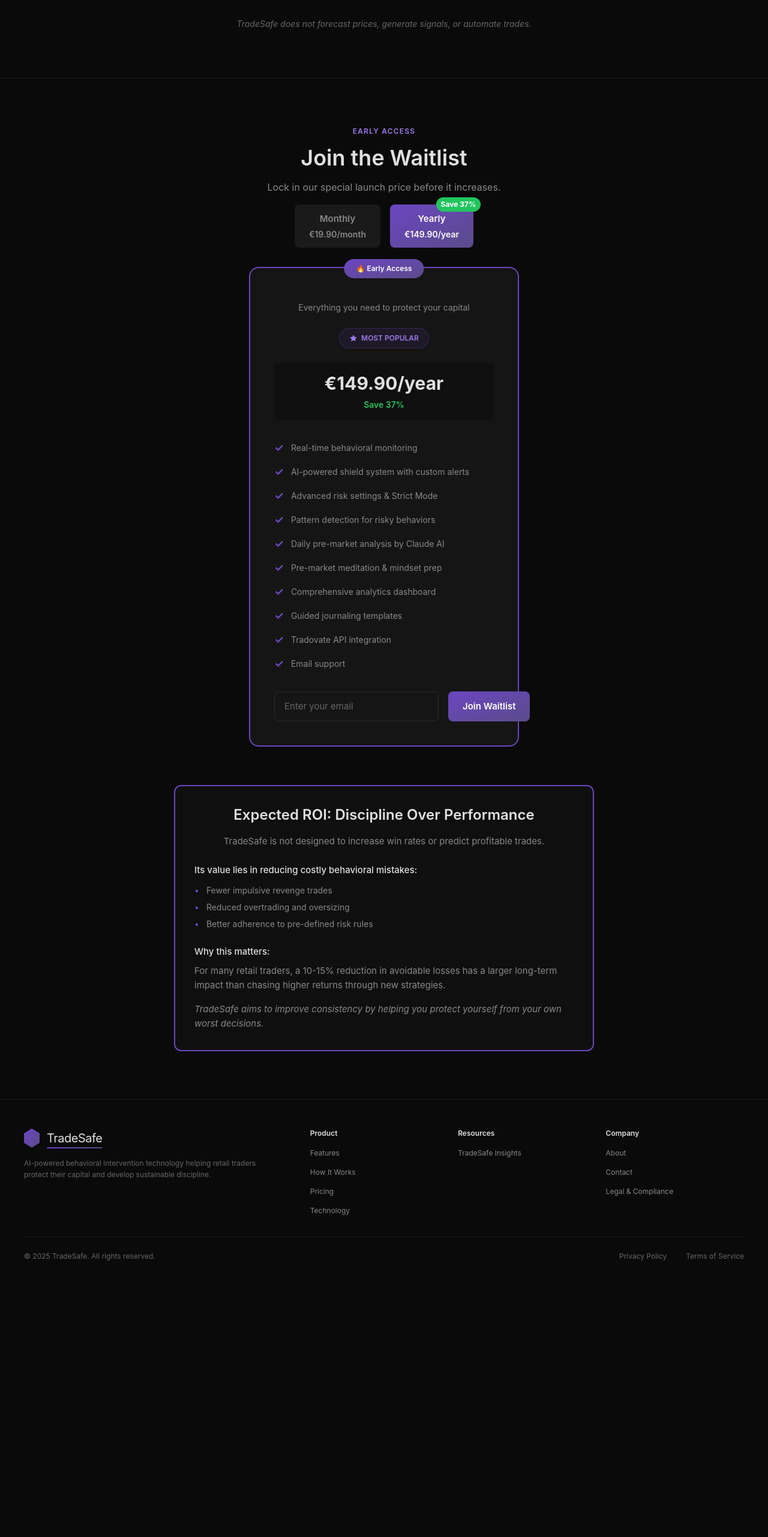
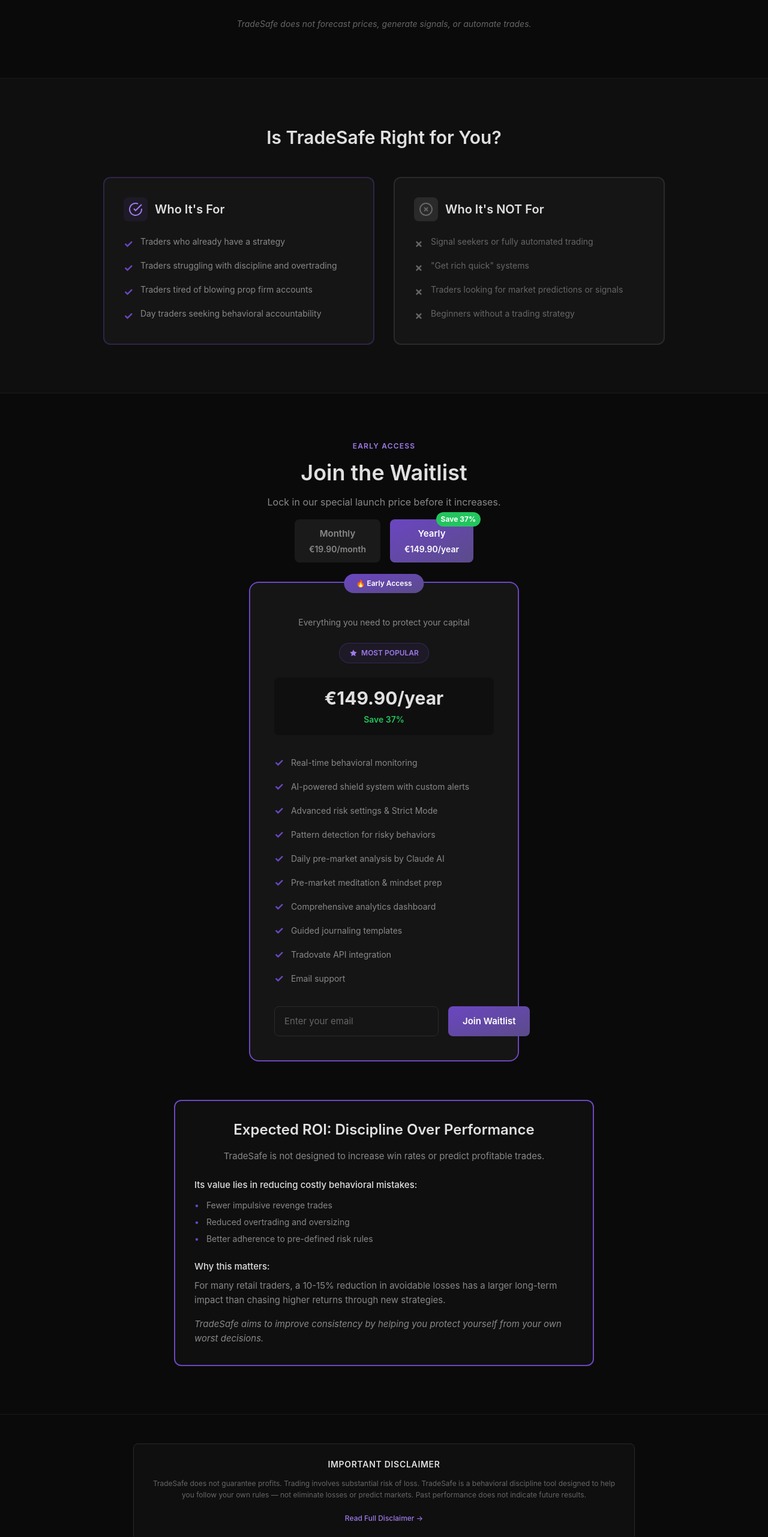
Before and after one commit to Trade-Safe/tradesafe-landing, a Next.js app: page / in a window 1280 px wide. Shown: the part 3103-5666 px from the top of the page at 60% size. Before the commit the page ends 5254 px from the top, so only its background shows below. Built offline with nearby package versions, Linux system fonts and the light colour scheme.

Commit message:
Update page.tsx - New commits

```diff
--- a/app/page.tsx
+++ b/app/page.tsx
@@ -72,8 +72,10 @@
       />
       <HowItWorks {...messages.howItWorks} />
       <Technology {...messages.technology} />
+      <WhoIsThisFor />
       <Pricing {...messages.pricing} />
     </main>
+    <LegalDisclaimer />
     <Footer {...messages.footer} />
   </>
   )
```
Lines whose indentation alone changed are shown as unchanged.
